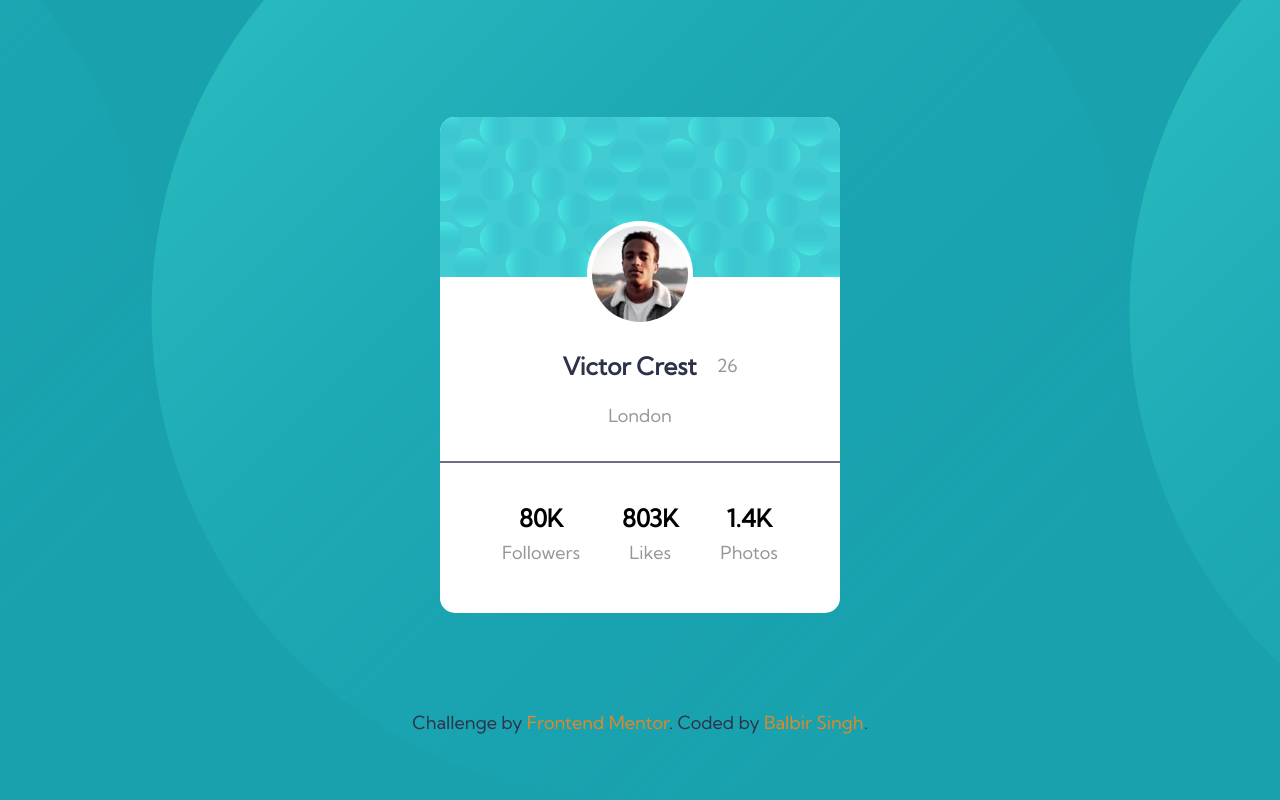
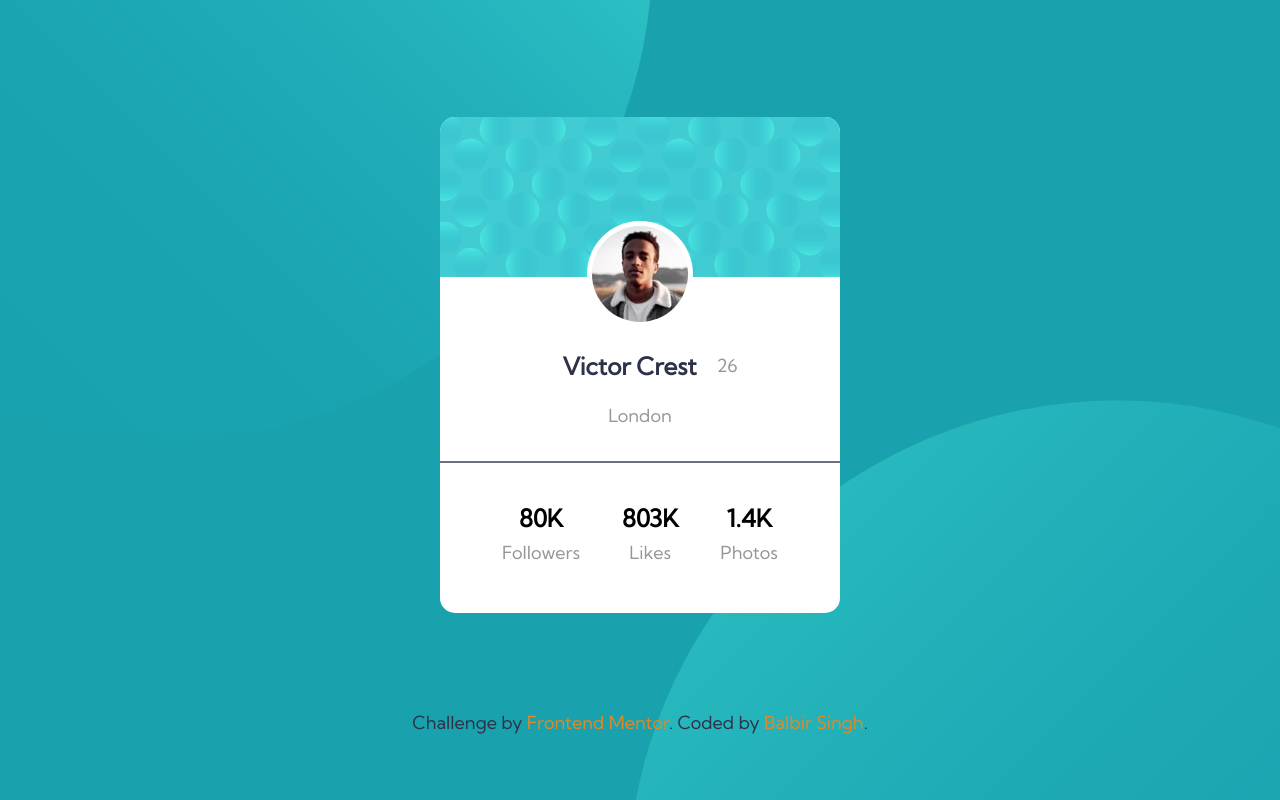
Before and after one commit to balbir-25/profile-card, a plain HTML site: page index.html in a window 1280 px wide. Drawn offline with Linux system fonts and the light colour scheme.

Commit message:
update css

```diff
--- a/style.css
+++ b/style.css
@@ -12,8 +12,9 @@ body {
   align-items: center;
   justify-content: center;
   font-family: "Kumbh Sans";
-  background: top url(./images/bg-pattern-top.svg);
-  background: bottom url(./images/bg-pattern-bottom.svg);
+ background-image: url(./images/bg-pattern-top.svg), url(./images/bg-pattern-bottom.svg);
+ background-repeat: no-repeat, no-repeat;
+ background-position: right 49vw bottom 45vh, left 49vw top 50vh;
   background-color: hsl(185, 75%, 39%);
 }
 
```
Also changed, not shown: images/Screenshot.png (added).
